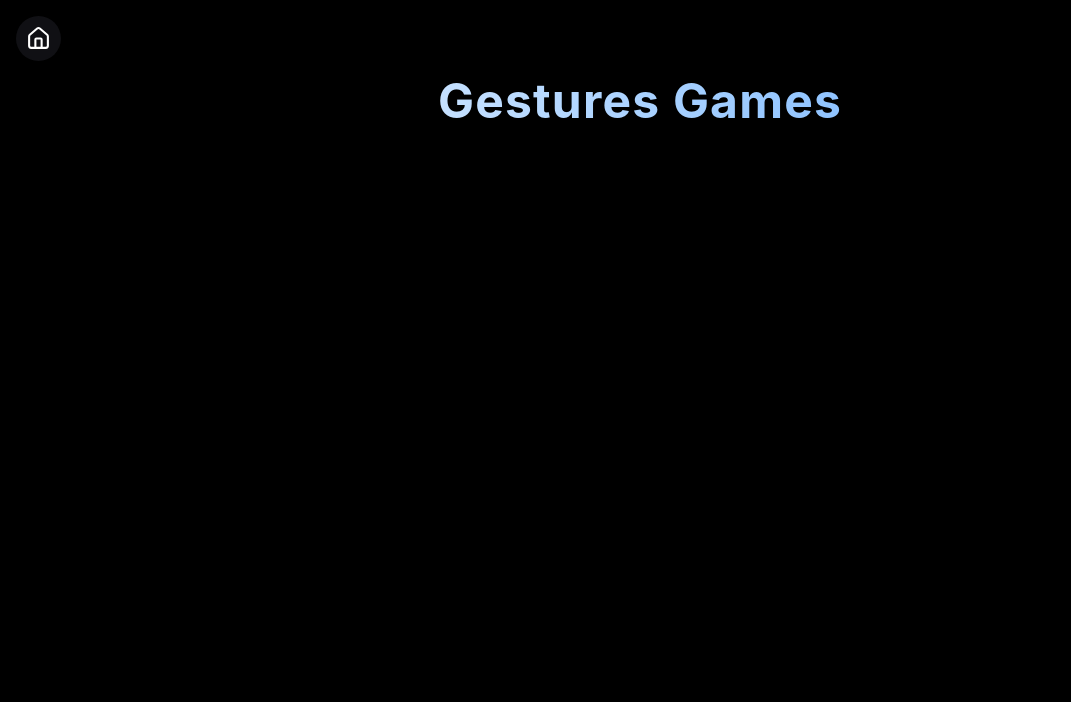
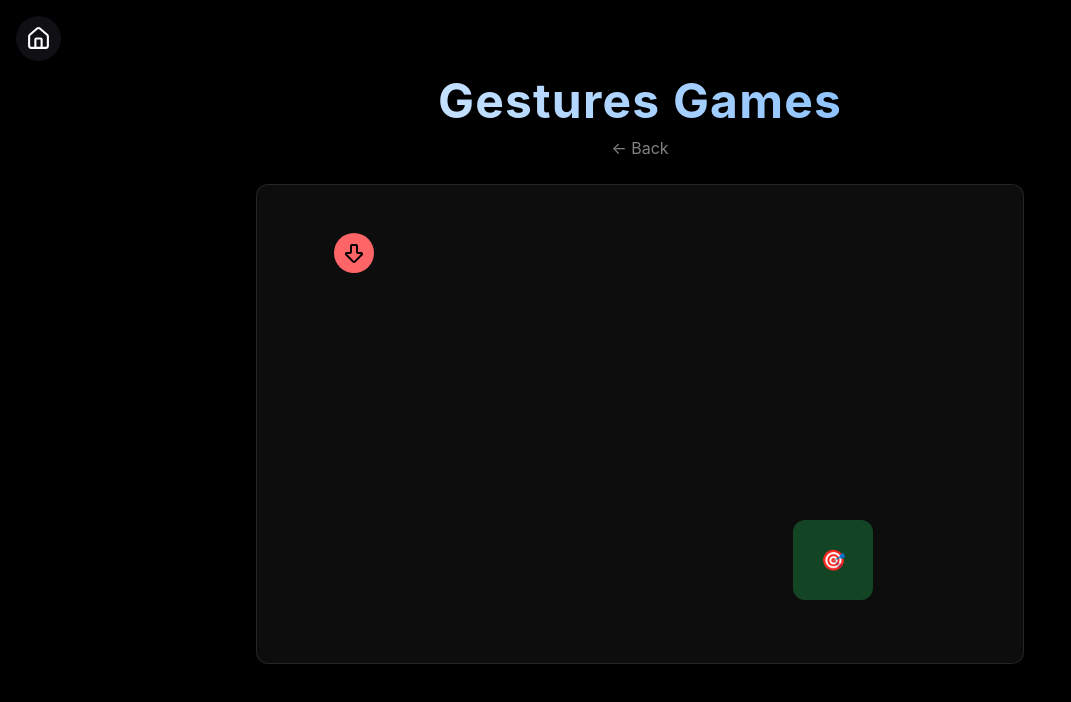
Before and after one commit to Hrisshhii/react-practice, a React (Vite) app in the folder framermotion/: page /#/gesture in a window 1280 px wide. Both pictures are taken after a click on the button "🎯 Drag to Target". Shown: the top 702 px of the page, without its empty margins (0-1071 px from the left). Built offline with nearby package versions, Linux system fonts and the light colour scheme.

Commit message:
Creating the drag miniproject

```diff
--- /dev/null
+++ b/framermotion/src/components/Gesture/DragGame.tsx
@@ -0,0 +1,80 @@
+import { useRef, useState } from "react";
+import { motion } from "framer-motion";
+import { ArrowBigDown } from "lucide-react";
+
+export const DragGame = ({ onBack }: { onBack: () => void }) => {
+  const containerRef=useRef<HTMLDivElement>(null);
+  const [success,setSuccess]=useState(false);
+  const [dragPos,setDragPos]=useState({ x:10, y:10 });
+  const [targetPos,setTargetPos]=useState({ x:70, y:70 });
+
+  const randomPosition=()=>({
+    x: Math.random()*80,
+    y: Math.random()*80,
+  });
+
+  const spawnNew=()=>{
+    setDragPos(randomPosition());
+    setTargetPos(randomPosition());
+    setSuccess(false);
+  };
+
+  const checkCollision=(dragEl: HTMLDivElement,targetEl: HTMLDivElement)=>{
+    const dragRect=dragEl.getBoundingClientRect();
+    const targetRect=targetEl.getBoundingClientRect();
+
+    return (
+      dragRect.right > targetRect.left &&
+      dragRect.left < targetRect.right &&
+      dragRect.bottom > targetRect.top &&
+      dragRect.top < targetRect.bottom
+    );
+  };
+
+  const dragRef=useRef<HTMLDivElement>(null);
+  const targetRef=useRef<HTMLDivElement>(null);
+
+  return (
+    <div className="absolute inset-0 flex flex-col items-center justify-center gap-6 text-white">
+
+      <button onClick={onBack} className="text-white/50 hover:text-white hover:scale-140 transition duration-300 cursor-pointer">
+        ← Back
+      </button>
+
+      <div ref={containerRef} className="relative w-[60%] h-[60%] rounded-xl border border-white/10 bg-white/5 backdrop-blur-md overflow-hidden">
+        <motion.div ref={targetRef} className="absolute w-20 h-20 rounded-xl flex items-center justify-center text-xl"
+          style={{top: `${targetPos.y}%`,left: `${targetPos.x}%`,}}
+          animate={{
+            scale: success?1.3:1,
+            backgroundColor:success?"#22c55e":"rgba(34,197,94,0.3)",
+          }}
+        >
+          🎯
+        </motion.div>
+
+        <motion.div key={`${dragPos.x}-${dragPos.y}`} ref={dragRef}
+          drag dragConstraints={containerRef} dragElastic={0.4}
+          className="p-2 bg-red-400 rounded-full flex items-center justify-center text-black font-bold cursor-grab absolute"
+          style={{ top:`${dragPos.y}%`,left:`${dragPos.x}%`}}
+          whileDrag={{ scale: 1.2,cursor: "grabbing"}}
+          onDragEnd={()=>{
+            if(dragRef.current && targetRef.current && checkCollision(dragRef.current,targetRef.current)){
+              setSuccess(true);
+              setTimeout(spawnNew, 800);
+            }
+          }}
+        >
+          <ArrowBigDown/>
+        </motion.div>
+      </div>
+
+      {success && (
+        <motion.p initial={{ opacity: 0, y: 10 }} animate={{ opacity: 1, y: 0 }}
+          className="text-green-400 font-semibold"
+        >
+          Perfect Drop 🎯
+        </motion.p>
+      )}
+    </div>
+  );
+};
--- a/framermotion/src/components/Gesture/Gesture.tsx
+++ b/framermotion/src/components/Gesture/Gesture.tsx
@@ -1,5 +1,6 @@
 import { useState } from "react";
 import { BackHome } from "../BackHome"
+import { DragGame } from "./DragGame";
 
 type Game="menu" | "drag" | "swipe" | "flick";
 
@@ -32,7 +33,7 @@ const Gesture=()=>{
       )}
 
       {game==="drag" && (
-        <></>
+        <DragGame onBack={()=>setGame("menu")}/>
       )}
 
       {game==="swipe" && (
```
